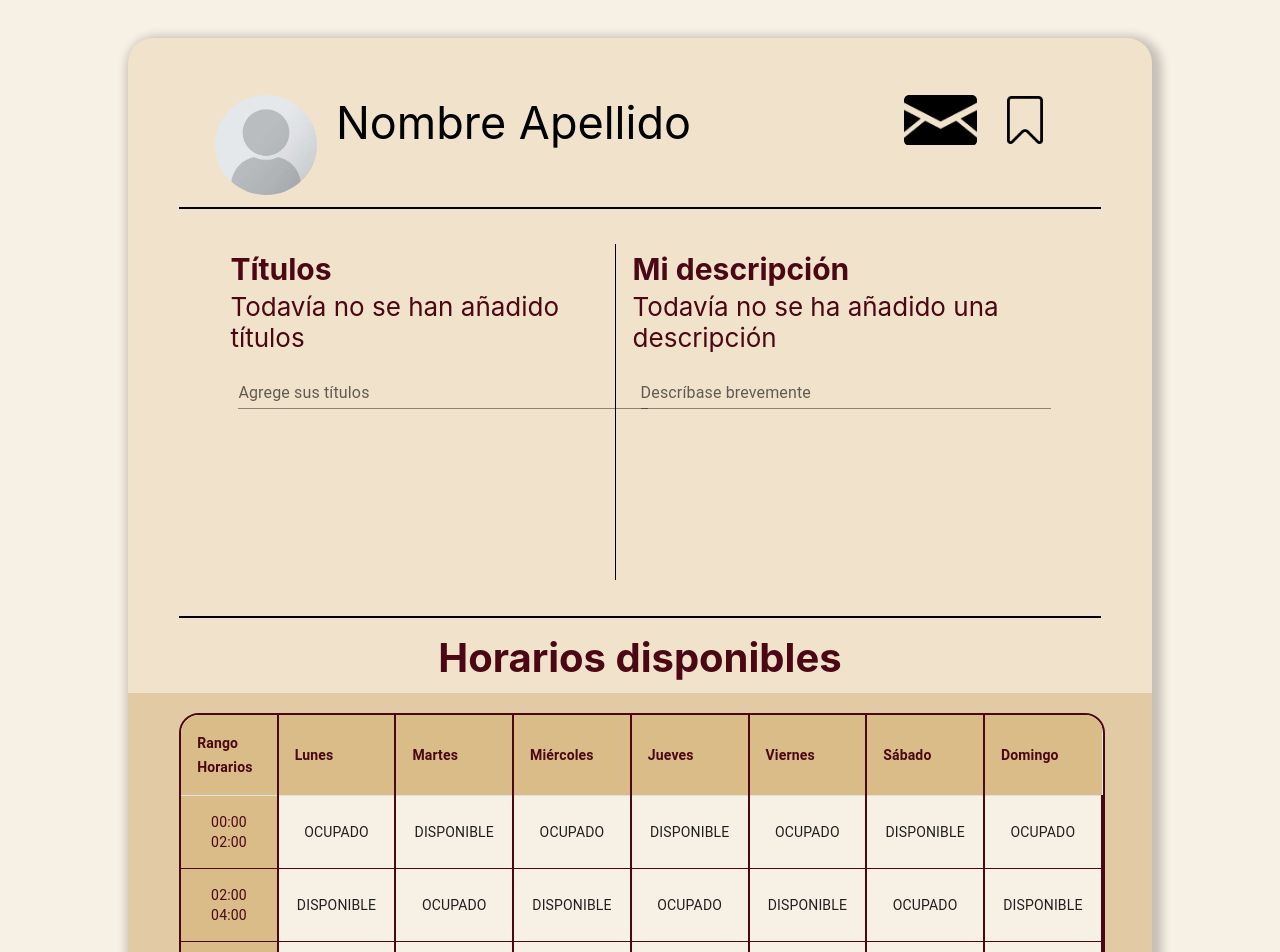
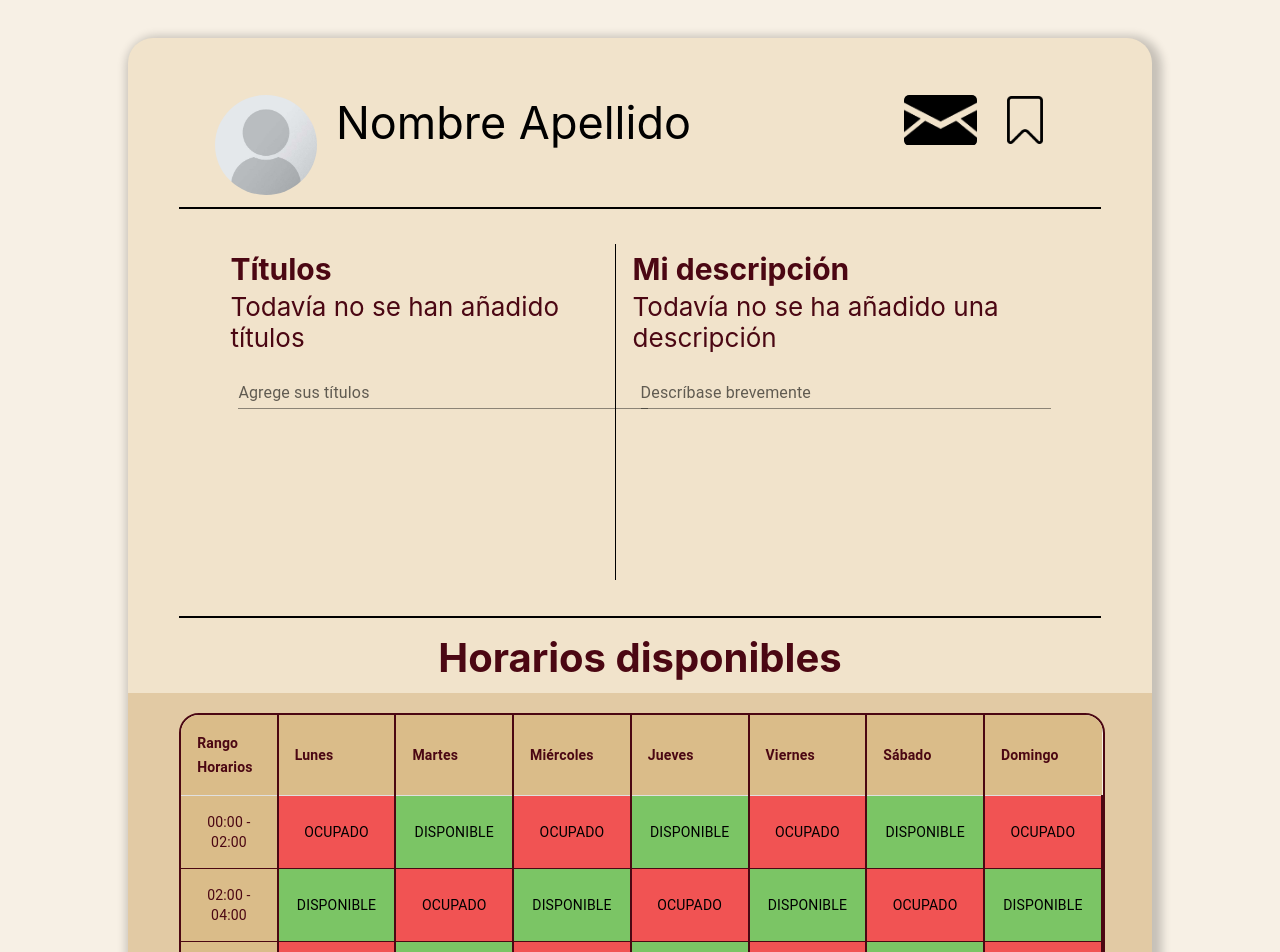
Before and after one commit to Kevingg06/bit_proyect, a React (Create React App) app in the folder juan/PAGES/PERFIL_USUARIO/perfil_usuario/: page / in a window 1280 px wide. Shown: the top 952 px of the page. Built offline with nearby package versions, Linux system fonts and the light colour scheme; no server answers; the HTML template or start-up script is replaced by a standard one.

Commit message:
Modificacion calendario
Modifico el calendario del perfil usuario para que sea más lindo

```diff
--- a/juan/PAGES/PERFIL_USUARIO/perfil_usuario/src/components/Tabla.jsx
+++ b/juan/PAGES/PERFIL_USUARIO/perfil_usuario/src/components/Tabla.jsx
@@ -19,12 +19,12 @@ const StyledTableCell = styled(TableCell)`
   border-right: 2px solid #4B0713;
   border-bottom: 1px solid #4B0713;
   width: 10%;
-  color: ${props => props.isButton ? '#00000' : '#4B0713'}; /* Color de texto blanco para botones, negro para horarios */
-  background-color: ${props => props.isHeader ? '#dabc89' : '#f7f0e5'}; /* Fondo igual al encabezado para horarios */
-  cursor: ${props => props.isButton ? 'pointer' : 'default'}; /* Cursor de puntero solo para botones */
+  background-color: ${props => props.isButton ? (props.isOccupied ? '#f15353' : '#7bc565') : '#dabc89'};
+  color: ${props => props.isButton ? '#000' : '#4B0713'};
+  cursor: ${props => props.isButton ? 'pointer' : 'default'};
   text-align: center;
   transform-style: preserve-3d;
-  transition: transform 0.5s;
+  transition: background-color 0.5s, transform 0.5s;
 `;
 
 const StyledHeaderCell = styled(TableCell)`
@@ -60,9 +60,9 @@ const TablaHorarios = () => {
   };
 
   const timeSlots = [
-    "00:00 02:00", "02:00 04:00", "04:00 06:00", "06:00 08:00",
-    "08:00 10:00", "10:00 12:00", "12:00 14:00", "14:00 16:00",
-    "16:00 18:00", "18:00 20:00", "20:00 22:00", "22:00 00:00"
+    "00:00 - 02:00", "02:00 - 04:00", "04:00 - 06:00", "06:00 - 08:00",
+    "08:00 - 10:00", "10:00 - 12:00", "12:00 - 14:00", "14:00 - 16:00",
+    "16:00 - 18:00", "18:00 - 20:00", "20:00 - 22:00", "22:00 - 00:00"
   ];
 
   return (
@@ -83,13 +83,14 @@ const TablaHorarios = () => {
         <TableBody>
           {timeSlots.map((time, rowIndex) => (
             <TableRow key={rowIndex}>
-              <StyledTableCell isButton={false} isHeader={true}>{time}</StyledTableCell>
+              <StyledTableCell isButton={false}>{time}</StyledTableCell>
               {[...Array(7)].map((_, colIndex) => {
                 const index = rowIndex * 7 + colIndex;
                 return (
                   <StyledTableCell
                     key={colIndex}
                     isButton={true}
+                    isOccupied={statuses[index] === "OCUPADO"}
                     onClick={() => handleButtonClick(index)}
                     style={{ transform: `rotateX(${rotations[index]}deg)` }}
                   >
```
Also changed, not shown: 1 other file (tests, documents, lock files or other folders).
